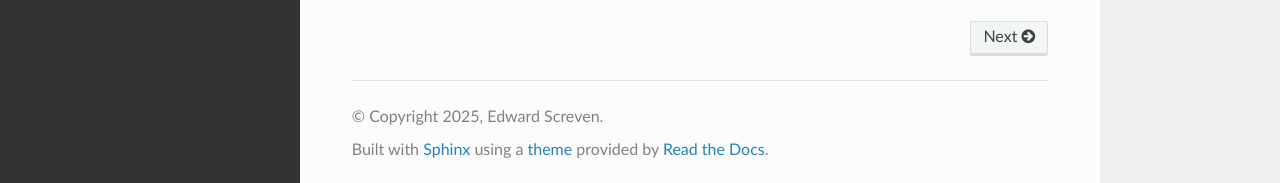
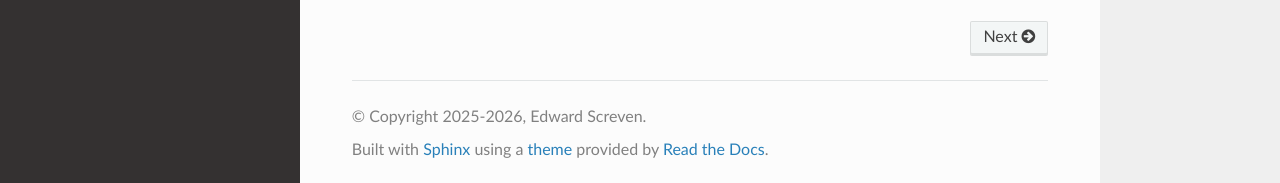
Before and after one commit to escreven/liveimport, a Sphinx documentation site: the page built from doc/index.rst, in a window 1280 px wide and 1187 px high. Shown: the part 1001-1184 px from the top of the window. Built offline with Sphinx 7.4.7 and the Read the Docs theme 3.1.0, drawn with Linux system fonts in a browser that asks for light colours.

Commit message:
Update copyright

```diff
--- a/doc/conf.py
+++ b/doc/conf.py
@@ -6,7 +6,7 @@ import re
 from liveimport import __version__
 
 project = 'LiveImport'
-copyright = '2025, Edward Screven'
+copyright = '2025-2026, Edward Screven'
 author = 'Edward Screven'
 
 version = re.match(r"\d+\.\d+",__version__)[0]  #type:ignore
```
